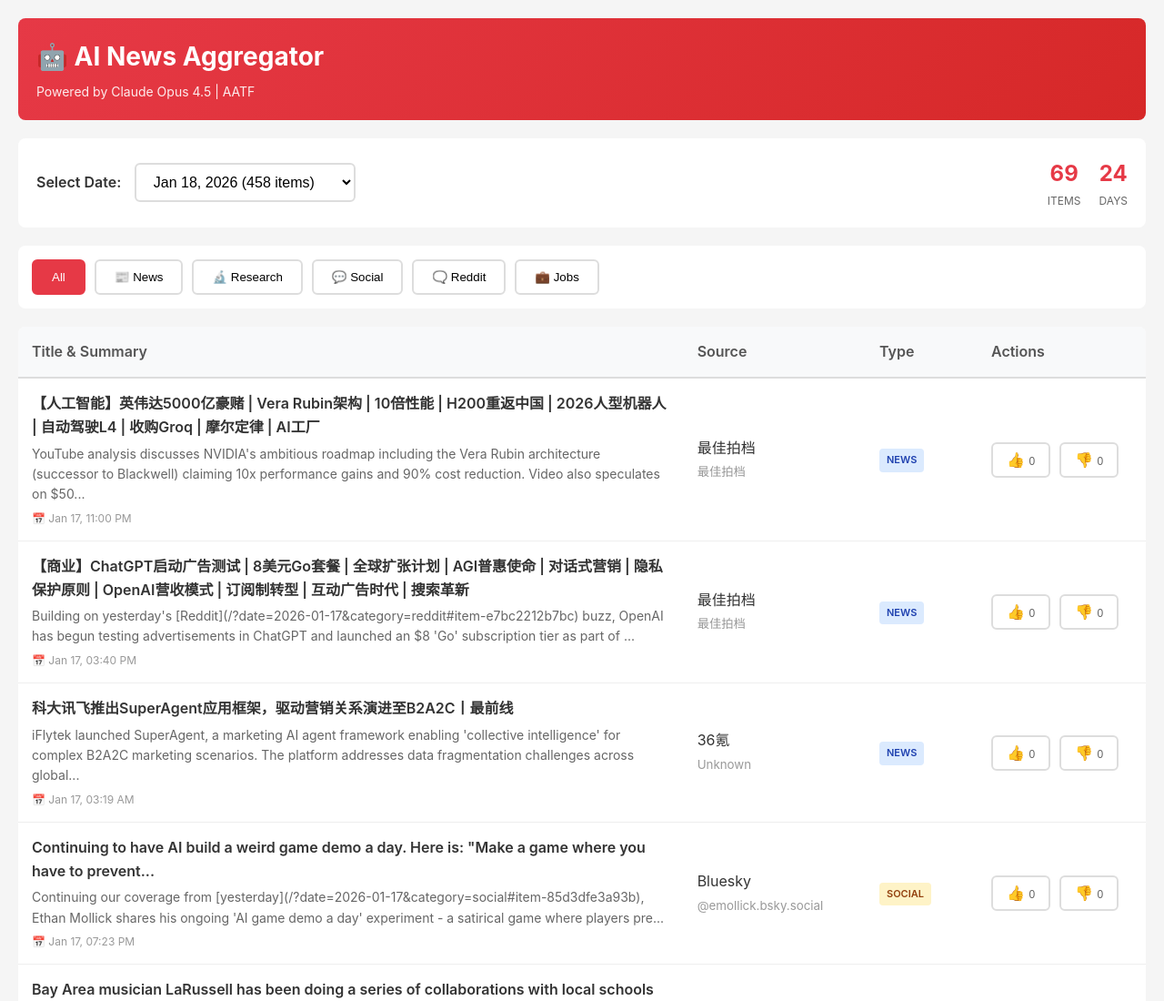
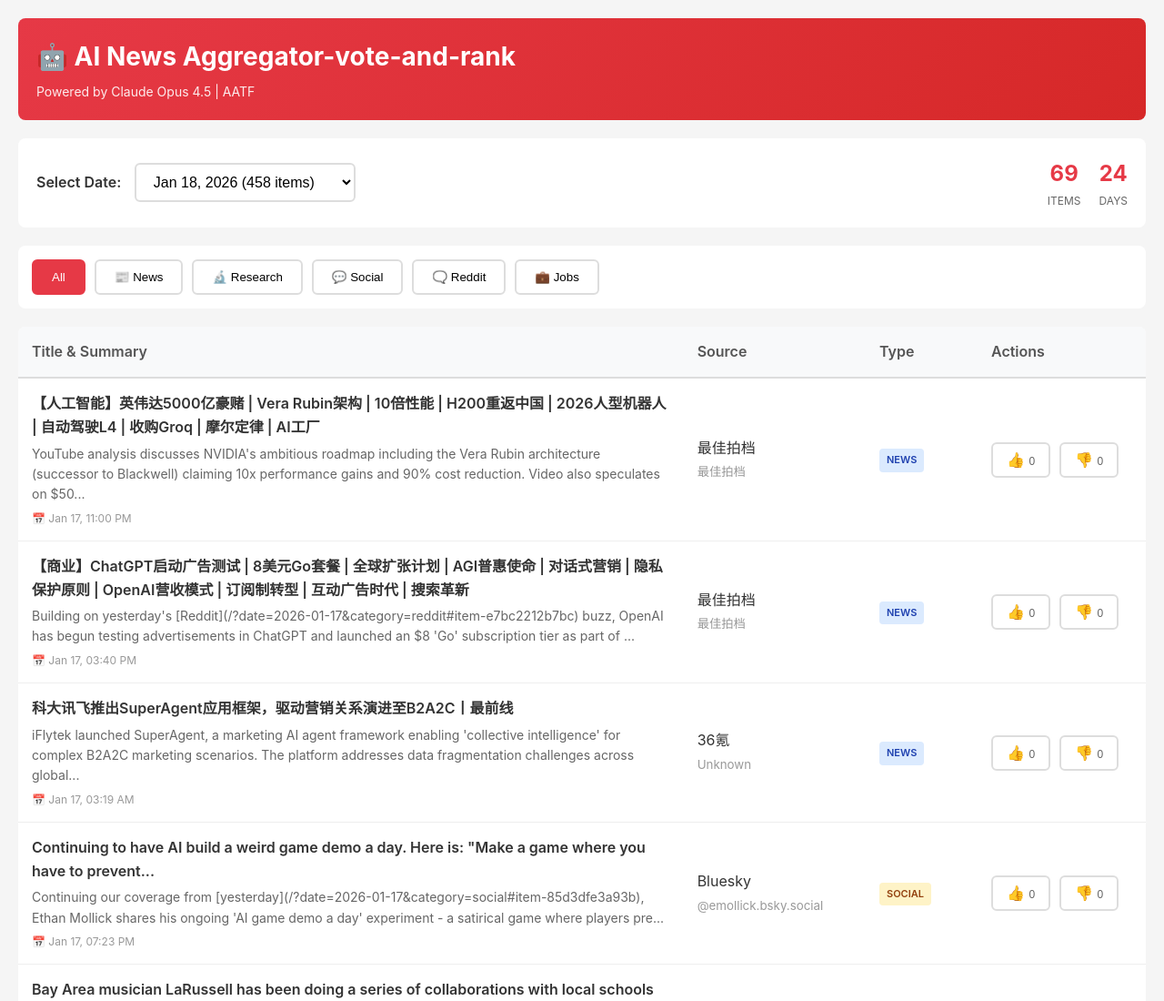
Before and after one commit to sparktsao/ai-news-aggregator-pub, a plain HTML site: page index.html in a window 1280 px wide. Shown: the top 1100 px of the page at 91% size. Drawn offline with Linux system fonts and the light colour scheme.

Commit message:
Update title to 'AI News Aggregator-vote-and-rank'

```diff
--- a/index.html
+++ b/index.html
@@ -3,7 +3,7 @@
 <head>
     <meta charset="UTF-8">
     <meta name="viewport" content="width=device-width, initial-scale=1.0">
-    <title>AI News Aggregator - Simple View</title>
+    <title>AI News Aggregator-vote-and-rank</title>
     <style>
         * {
             margin: 0;
@@ -256,7 +256,7 @@
 <body>
     <div class="container">
         <header>
-            <h1>🤖 AI News Aggregator</h1>
+            <h1>🤖 AI News Aggregator-vote-and-rank</h1>
             <div class="subtitle">Powered by Claude Opus 4.5 | AATF</div>
         </header>
 
```
